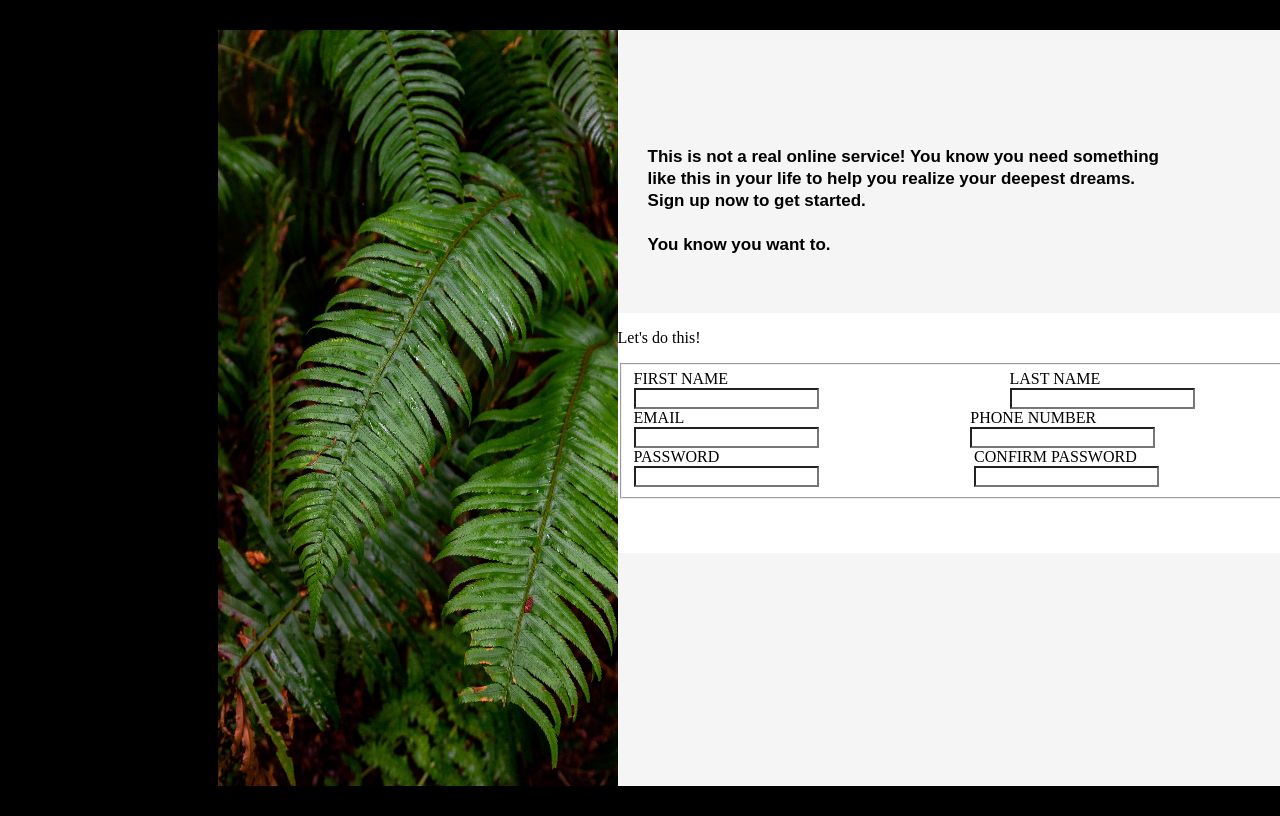
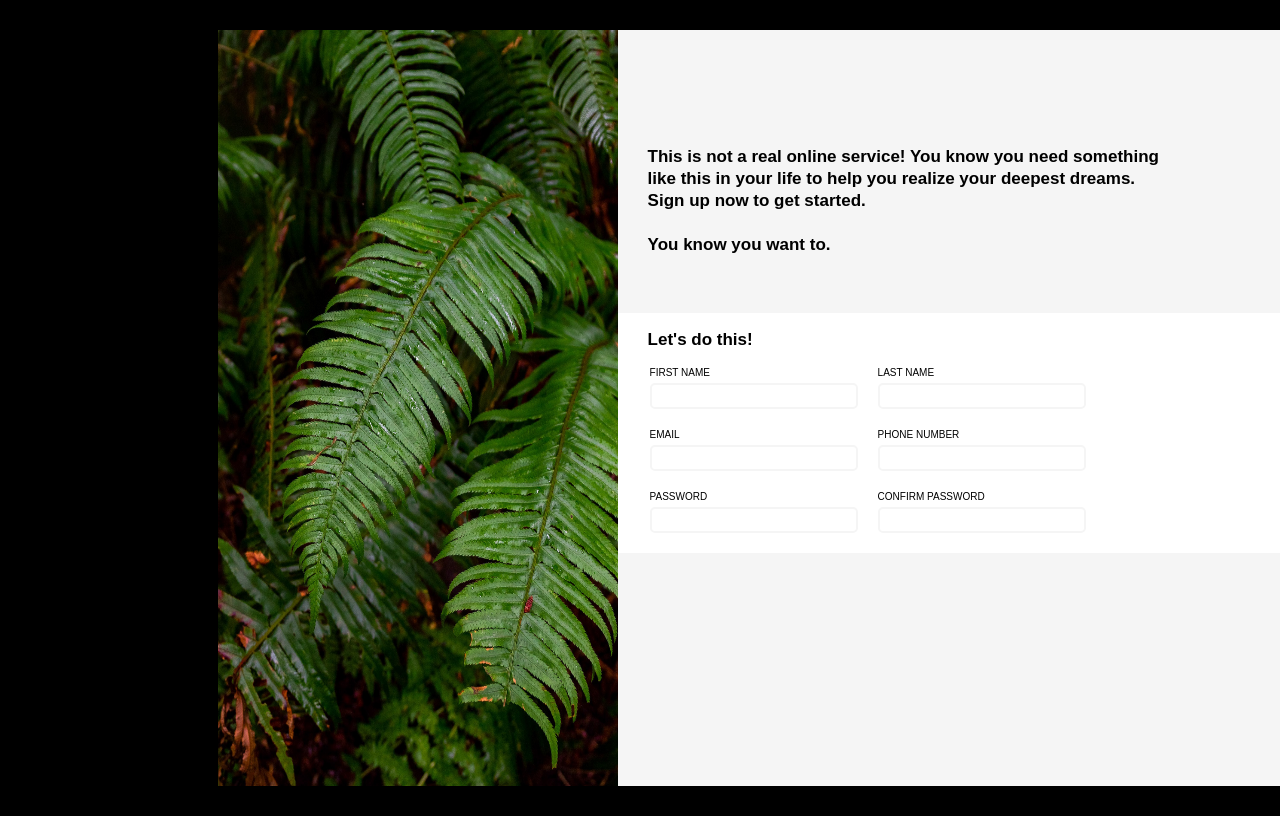
Before and after one commit to kinn81/sign-up-form, a plain HTML site: page index.html in a window 1280 px wide. Shown: the top 816 px of the page. Drawn offline with Linux system fonts and the light colour scheme.

Commit message:
Check in changes

```diff
--- a/index.html
+++ b/index.html
@@ -29,33 +29,34 @@
                             <div id="row1">
                                 <div>
                                     <label for="firstName">FIRST NAME</label>
-                                    <input type="text" id="firstName">
+                                    <input type="text" id="firstName" placeholder=" " pattern=".*" required>
                                 </div>
                                 <div>
                                     <label for="lastName">LAST NAME</label>
-                                    <input type="text" id="lastName">
+                                    <input type="text" id="lastName" placeholder=" " required>
                                 </div>
                             </div>
 
                             <div id="row2">
                                 <div>
                                     <label for="email">EMAIL</label>
-                                    <input type="text" id="email">
+                                    <input type="email" id="email" pattern="[a-z0-9._%+-]+@[a-z0-9.-]+\.[a-z]{2,4}$"
+                                        placeholder=" " required>
                                 </div>
                                 <div>
                                     <label for="phoneNum">PHONE NUMBER</label>
-                                    <input type="text" id="phoneNum">
+                                    <input type="tel" id="phoneNum" placeholder=" " required>
                                 </div>
                             </div>
 
                             <div id="row3">
                                 <div>
                                     <label for="password">PASSWORD</label>
-                                    <input type="text" id="password">
+                                    <input type="password" id="password" placeholder=" " required>
                                 </div>
                                 <div>
                                     <label for="confirmPassword">CONFIRM PASSWORD</label>
-                                    <input type="text" id="confirmPassword">
+                                    <input type="password" id="confirmPassword" placeholder=" " required>
                                 </div>
                             </div>
                         </fieldset>
--- a/styles.css
+++ b/styles.css
@@ -1,5 +1,5 @@
 :root {
-    --heading-txt-size: 1.8rem;
+    --heading-txt-size: clamp(17px, 1.2vw, 30px);
     --dark-background: RGB(245, 245, 245);
 }
 
@@ -11,8 +11,8 @@ body {
     align-items: center;
     justify-content: center;
     background-color: black;
+    font-family: Arial, Helvetica, sans-serif;
 }
-
 
 
 #main-page {
@@ -49,14 +49,11 @@ body {
 
 }
 
-#right-top p {
+#right-top>p {
     height: 33%;
     line-height: 1.3;
-    font-family: 'Arial';
     font-size: var(--heading-txt-size);
     font-weight: 600;
-    font-size: clamp(17px, 1.2vw, 30px);
-
 
     position: relative;
     top: 35%;
@@ -68,6 +65,14 @@ body {
 #right-mid {
     height: 34%;
     background-color: white;
+    padding-left: 30px;
+
+}
+
+#right-mid>p {
+    font-size: var(--heading-txt-size);
+    font-weight: 600;
+
 }
 
 #right-bottom {
@@ -75,20 +80,57 @@ body {
     background-color: var(--dark-background);
 }
 
-input {
-    -webkit-appearance: none;
-    appearance: none;
-}
 
+/*
+STYLING THE FORM
+*/
 form {
 
 
 }
 
+input {
+        -webkit-appearance: none;
+        appearance: none;
+        border: 2px solid var(--dark-background);
+        border-radius: 5px;
+        height: clamp(20px, 1.5vw, 50px);
+        width:  clamp(200px, 15vw, 1000px);
+        text-indent: 5px;
+}
 
-fieldset {}
+input:not(:placeholder-shown):invalid {
+    border: 1px solid red;
+}
 
+label {
+    font-size: clamp(10px, .75vw, 17px);
+
+}
+
+fieldset {
+    display: flex;
+    flex-direction: column;
+    flex-wrap: nowrap;
+    border: none;
+    gap: 20px;
+    padding: 0;
+}
+
+/*
+Each ROW of div
+*/
 fieldset>* {
     display: flex;
-    gap: 100px;
+    flex-direction: row;
+    gap: 20px;
 }
+
+/*
+label + input container
+*/
+fieldset div div {
+    display: flex;
+    flex-direction: column;
+    gap: 5px;
+}
```
